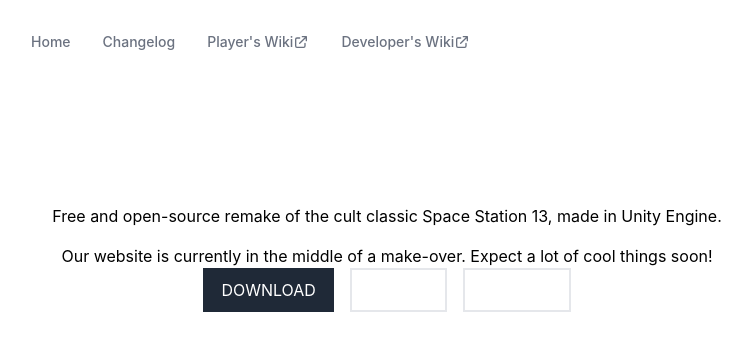
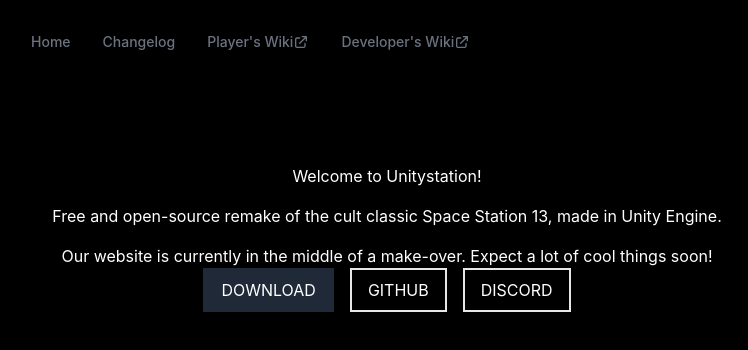
Before and after one commit to unitystation/unitystation-web, a Next.js app: page / in a window 1280 px wide. Shown: the top 350 px of the page, without its empty margins (253-1001 px from the left). Built offline with nearby package versions, Linux system fonts and the light colour scheme; no server answers.

Commit message:
fix: fixes black text on some screens, background not repeating and build cards being links (#10)
* fix: makes the build card no longer a link to nowhere

* fix: makes dark mode the only allowed mode

* fix: makes background repeat

```diff
--- a/components/background.tsx
+++ b/components/background.tsx
@@ -2,7 +2,7 @@ import LayoutChildren from '../types/layoutChildren';
 
 const Background = ({children}: LayoutChildren) => {
     return (
-        <div className={'bg-scroll bg-layer1 h-screen'}>
+        <div className={'bg-scroll bg-layer1'}>
             {children}
         </div>
     )
--- a/components/changelog/buildComponent.tsx
+++ b/components/changelog/buildComponent.tsx
@@ -38,7 +38,7 @@ const BuildComponent = (props: Build) => {
 
     return (
         <div className={'max-w-xl min-w-sm'}>
-            <Card href={'#'}>
+            <Card>
                 <div className={'mb-4 flex justify-between'}>
                     <h5 className="text-xl font-bold leading-none text-white">
                         Build: {version_number}
--- a/pages/index.tsx
+++ b/pages/index.tsx
@@ -7,6 +7,7 @@ const Index: NextPage = () => {
     return (
         <>
             <Section>
+                <div className={"h-screen"}>
                     <br></br>
                     <br></br>
                     <br></br>
@@ -15,6 +16,7 @@ const Index: NextPage = () => {
                         secondaryText={'Free and open-source remake of the cult classic Space Station 13, made in Unity Engine.'}
                         lastText={'Our website is currently in the middle of a make-over. Expect a lot of cool things soon!'}/>
                     <LandingButtons/>
+                </div>
             </Section>
         </>
     )
--- a/styles/globals.css
+++ b/styles/globals.css
@@ -15,7 +15,6 @@ a {
     box-sizing: border-box;
 }
 
-@media (prefers-color-scheme: dark) {
 html {
     color-scheme: dark;
 }
@@ -23,7 +22,6 @@ a {
     color: white;
     background: black;
 }
-}
 
 @tailwind base;
 @tailwind components;
```
Lines whose indentation alone changed are shown as unchanged.
